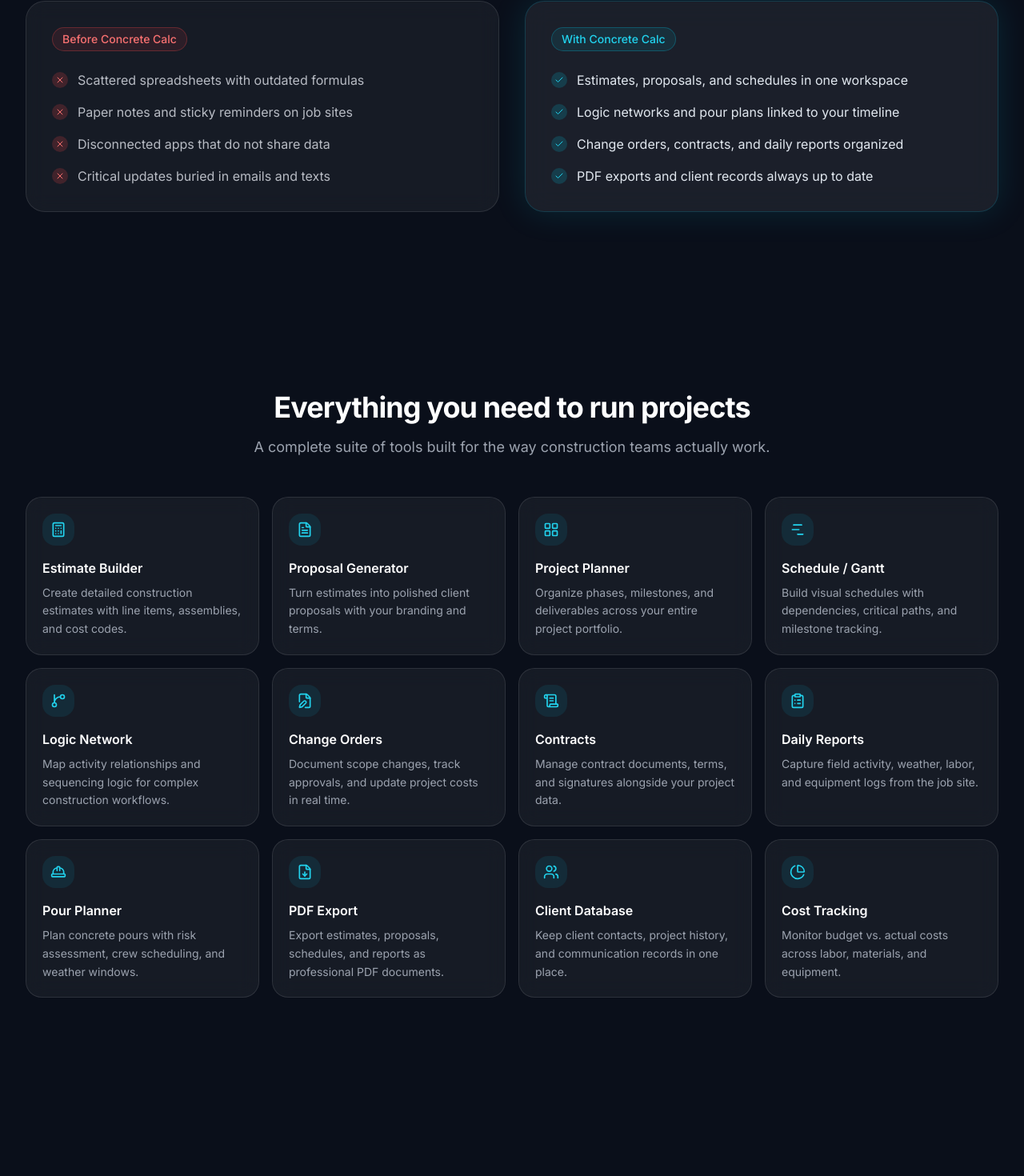
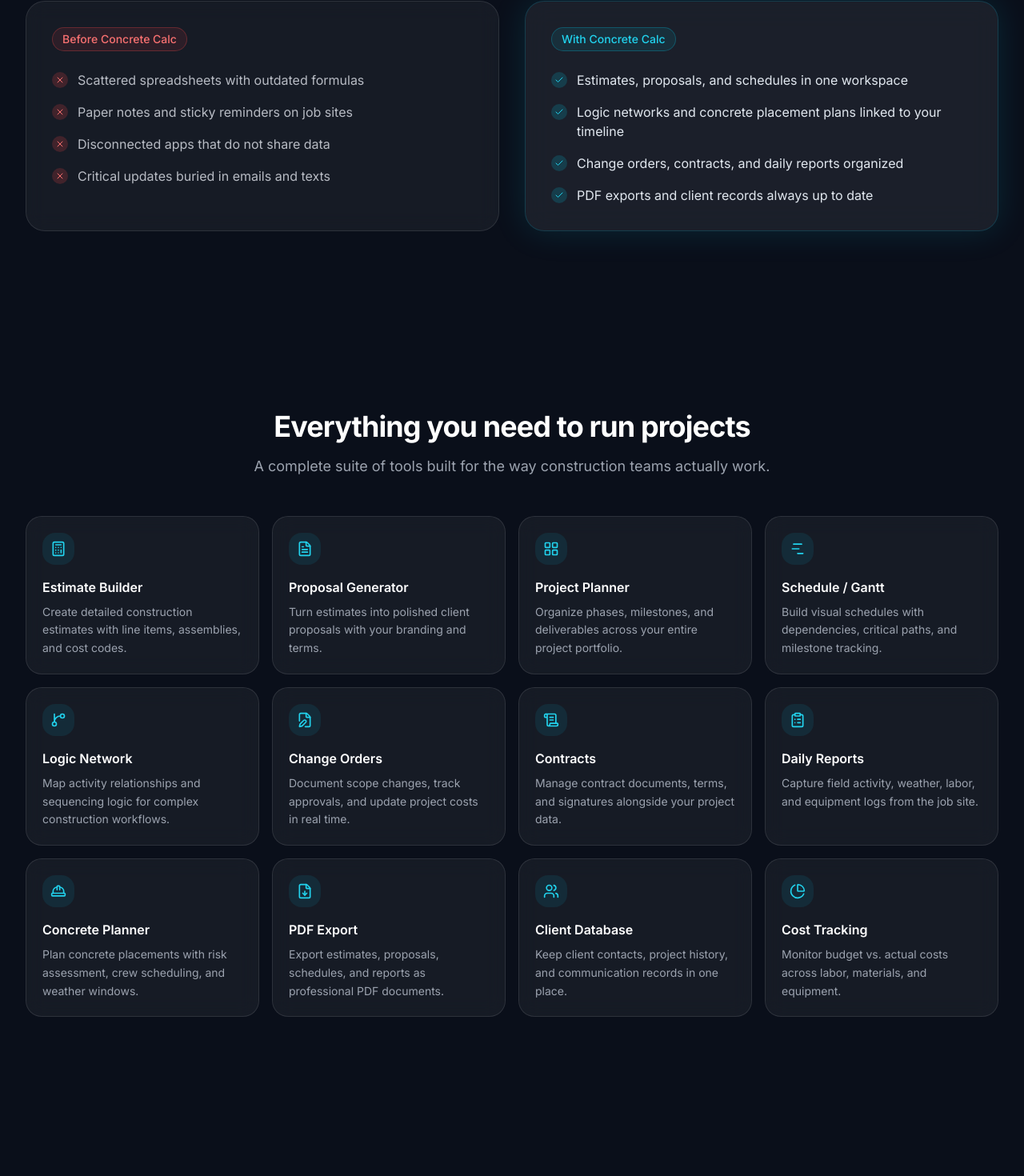
Before and after one commit to seabee2007/concrete-calc-website, a React (Vite) app: page / in a window 1280 px wide. Shown: the part 1254-2724 px from the top of the page at 80% size. Built offline with nearby package versions, Linux system fonts and the light colour scheme.

Commit message:
updated descriptions

```diff
--- a/index.html
+++ b/index.html
@@ -6,7 +6,7 @@
     <meta name="viewport" content="width=device-width, initial-scale=1.0" />
     <meta
       name="description"
-      content="Concrete Calc is professional construction project management software for estimates, proposals, schedules, logic networks, and pour planning."
+      content="Concrete Calc is professional construction project management software for estimates, proposals, schedules, logic networks, and concrete placement planning."
     />
     <link rel="preconnect" href="https://fonts.googleapis.com" />
     <link rel="preconnect" href="https://fonts.gstatic.com" crossorigin />
--- a/src/components/marketing/FAQ.tsx
+++ b/src/components/marketing/FAQ.tsx
@@ -13,12 +13,12 @@
   {
     question: 'What is Concrete Calc?',
     answer:
-      'Concrete Calc is a professional construction project management software suite. It helps contractors, builders, estimators, and project managers create estimates, proposals, schedules, logic networks, change orders, contracts, daily reports, PDF exports, and concrete pour plans — all from one workspace.',
+      'Concrete Calc is a professional construction project management software suite. It helps contractors, builders, estimators, and project managers create estimates, proposals, schedules, logic networks, change orders, contracts, daily reports, PDF exports, and concrete placement plans — all from one workspace.',
   },
   {
     question: 'Is this only for concrete contractors?',
     answer:
-      'No. While Concrete Calc includes specialized pour planning tools, the platform is built for all types of construction teams — general contractors, subcontractors, estimators, and project managers working on commercial, residential, and infrastructure projects.',
+      'No. While Concrete Calc includes specialized concerete planning tools, the platform is built for all types of construction teams — general contractors, subcontractors, estimators, and project managers working on commercial, residential, and infrastructure projects.',
   },
   {
     question: 'Can I create estimates and proposals?',
--- a/src/components/marketing/FeatureGrid.tsx
+++ b/src/components/marketing/FeatureGrid.tsx
@@ -66,8 +66,8 @@
   },
   {
     icon: HardHat,
-    title: 'Pour Planner',
-    description: 'Plan concrete pours with risk assessment, crew scheduling, and weather windows.',
+    title: 'Concrete Planner',
+    description: 'Plan concrete placements with risk assessment, crew scheduling, and weather windows.',
   },
   {
     icon: FileDown,
--- a/src/components/marketing/ProblemSolution.tsx
+++ b/src/components/marketing/ProblemSolution.tsx
@@ -11,7 +11,7 @@
 
 const afterItems = [
   'Estimates, proposals, and schedules in one workspace',
-  'Logic networks and pour plans linked to your timeline',
+  'Logic networks and concrete placement plans linked to your timeline',
   'Change orders, contracts, and daily reports organized',
   'PDF exports and client records always up to date',
 ]
```
Also changed, not shown: 1 other file (tests, documents, lock files or other folders).
